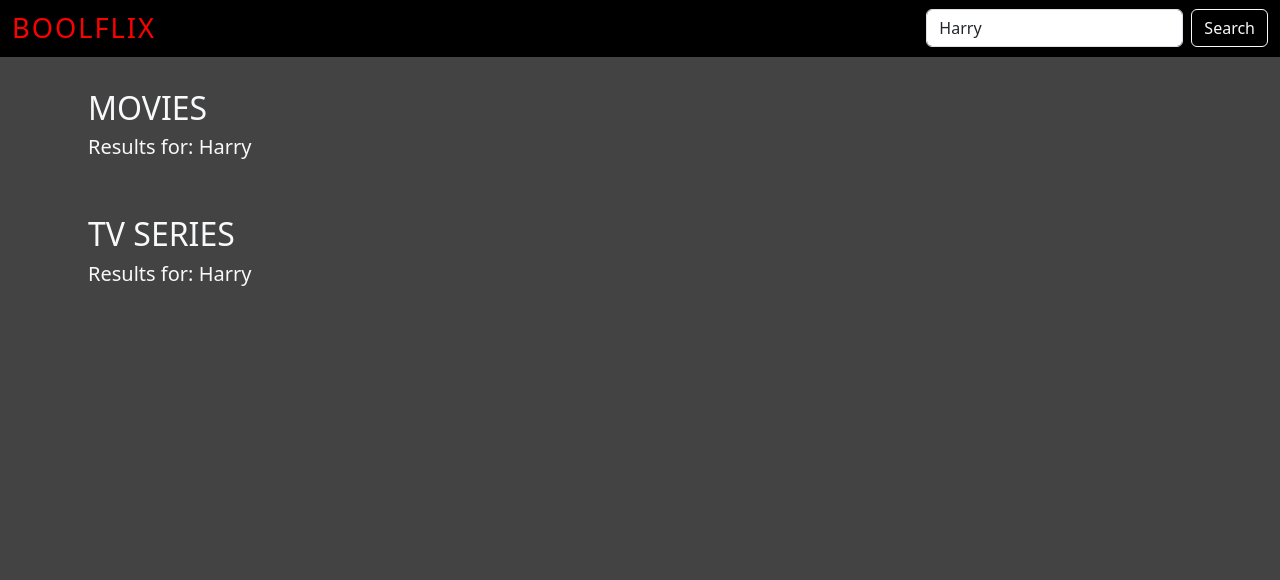
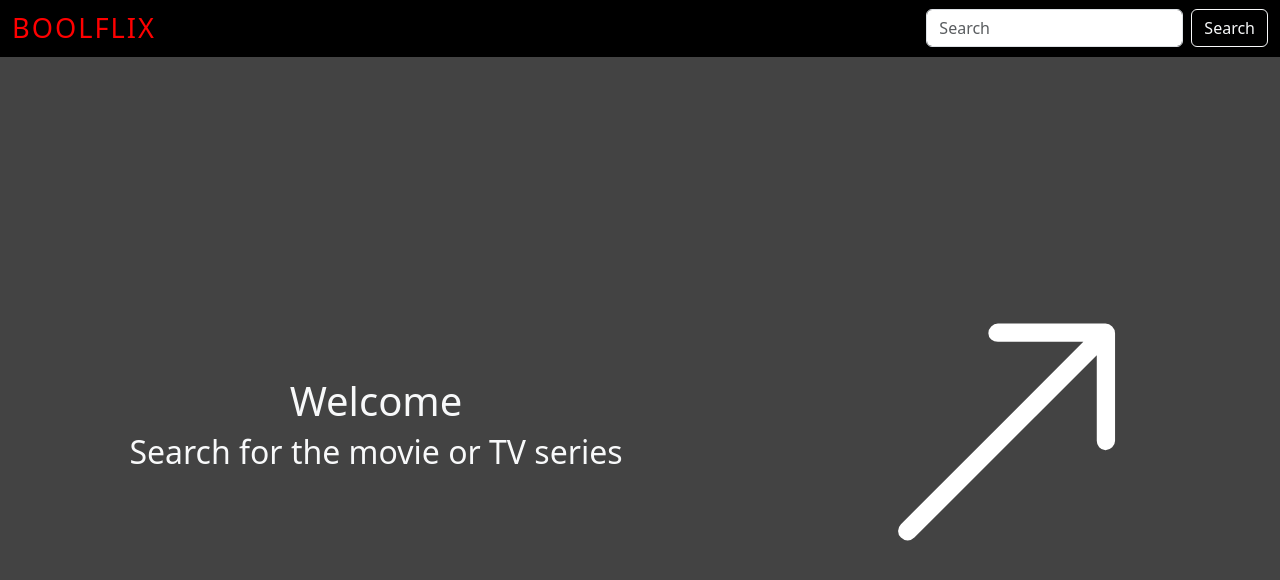
Before and after one commit to mattia-galasso/react-boolflix, a React (Vite) app: page / in a window 1280 px wide. Shown: the top 580 px of the page. Built offline with nearby package versions, Linux system fonts and the light colour scheme.

Commit message:
Add: Implement loading state, welcome component, and refactor HomePage to use Cards component

```diff
--- a/src/assets/css/index.css
+++ b/src/assets/css/index.css
@@ -1,10 +1,24 @@
 /*
-  GENERAL RULES
+GENERAL RULES
 */
 
 .bg-grey {
   background-color: #434343;
   min-height: calc(100vh - 56.8px);
+}
+
+/* WELCOME */
+
+.welcome-box {
+  display: flex;
+  justify-content: center;
+  align-items: center;
+  gap: 15rem;
+}
+
+.icon-arrow {
+  color: white;
+  font-size: 18rem;
 }
 
 /* NAVBAR */
@@ -39,10 +53,16 @@
   justify-content: center;
   align-items: center;
   overflow: hidden;
+  box-shadow: 0px 0px 13px 8px;
 }
 .cardElement ul {
   display: none;
   list-style-type: none;
+  opacity: 0;
+}
+
+.posterImage {
+  transition: opacity 0.4s ease;
 }
 
 .cardElement:hover .posterImage {
@@ -59,6 +79,7 @@
   padding: 0.8rem 1rem;
   text-align: left;
   overflow-y: auto;
+  opacity: 1;
 }
 
 .cardTitle {
@@ -75,3 +96,15 @@
 .starsColor {
   color: #ffbd00;
 }
+
+/* LOADING */
+.loading-box {
+  padding: 7rem 0;
+  text-align: center;
+  display: flex;
+  justify-content: center;
+  align-items: center;
+  gap: 0.6rem;
+  font-size: 1.4rem;
+  font-weight: 600;
+}
--- a/src/components/Card.jsx
+++ b/src/components/Card.jsx
@@ -1,31 +1,39 @@
 import LanguageFlag from "./LanguageFlag";
 import VoteRate from "./VoteRate";
+import Loading from "./Loading";
 
-export default function Card({ elements, loading }) {
+export default function Card({ elements, isLoading }) {
   /* NULL POSTER IMAGE */
   const posterImage = (path) => {
     if (path === null) return "./poster_null.png";
     else return "https://image.tmdb.org/t/p/w342" + path;
   };
 
+  if (isLoading) {
+    return <Loading />;
+  }
+  if (elements.length === 0) {
+    return <h5 className="text-light">Nessun risultato trovato...</h5>;
+  }
+
   return (
     <>
       <div className="cardsBox">
-        {elements.map((element) => (
-          <div className="cardElement">
+        {elements.map((element, index) => (
+          <div className="cardElement" key={index}>
             <img
               className="posterImage"
               src={posterImage(element.poster_path)}
-              alt={element.title || element.name}
+              alt={element.title ?? element.name}
             />
             <ul key={element.id}>
               <li>
                 <p className="cardTitle">Title:</p>{" "}
-                {element.title || element.name}
+                {element.title ?? element.name}
               </li>
               <li>
                 <p className="cardTitle">Original Title:</p>{" "}
-                {element.original_title || element.original_name}
+                {element.original_title ?? element.original_name}
               </li>
               <VoteRate vote={element.vote_average} />
               <LanguageFlag language={element.original_language} />
--- /dev/null
+++ b/src/components/Cards.jsx
@@ -0,0 +1,33 @@
+import { useSearchFunction } from "../contexts/SearchContext";
+import Card from "./Card";
+
+export default function Cards() {
+  const { movieList, seriesList, isLoading, searchedInput } =
+    useSearchFunction();
+
+  return (
+    <>
+      <div className="bg-grey">
+        <div className="main-box">
+          <div className="ps-4 pb-4">
+            <h2 className="text-light">MOVIES</h2>
+            <h5 className="text-light">Results for: {searchedInput}</h5>
+          </div>
+          <Card elements={movieList} loading={isLoading} />
+
+          <div className="px-4 py-4">
+            <h2 className="text-light">TV SERIES</h2>
+            <h5 className="text-light">Results for: {searchedInput}</h5>
+          </div>
+          <Card elements={seriesList} loading={isLoading} />
+        </div>
+      </div>
+    </>
+  );
+}
+
+{
+  /*         <div className="loading-box">
+          <Loading />
+        </div> */
+}
--- /dev/null
+++ b/src/components/Loading.jsx
@@ -0,0 +1,10 @@
+export default function Loading() {
+  return (
+    <>
+      <div className="alert alert-info container loading">
+        <div class="spinner-border text-info" role="status"></div>
+        Loading...
+      </div>
+    </>
+  );
+}
--- a/src/components/VoteRate.jsx
+++ b/src/components/VoteRate.jsx
@@ -1,6 +1,3 @@
-/* BOOTSTRAP ICONS */
-import "bootstrap-icons/font/bootstrap-icons.min.css";
-
 export default function VoteRate({ vote }) {
   /* VOTE STARS */
   const voteStars = (vote) => {
--- /dev/null
+++ b/src/components/Welcome.jsx
@@ -0,0 +1,15 @@
+export default function Welcome() {
+  return (
+    <>
+      <div className="text-center welcome-box bg-grey">
+        <div>
+          <h1 className="text-light">Welcome </h1>
+          <h2 className="text-light">Search for the movie or TV series </h2>
+        </div>
+        <div className="icon-arrow">
+          <i className="bi bi-arrow-up-right"></i>
+        </div>
+      </div>
+    </>
+  );
+}
--- a/src/contexts/SearchContext.jsx
+++ b/src/contexts/SearchContext.jsx
@@ -7,13 +7,11 @@ const APIKey = "e1bf65829171b3ed59447bd3240e2bcf";
 
 function SearchProvider({ children }) {
   //* useSTATE CONSTANT
-  const [searchedInput, setSearchedInput] = useState("Harry");
+  const [searchedInput, setSearchedInput] = useState("");
   const [movieList, setMovieList] = useState([]);
   const [seriesList, setSeriesList] = useState([]);
-
-  /*
-  ! STATE SE SI STA CERCANDO (isSearching)
-  */
+  const [isSearching, setIsSearching] = useState(false);
+  const [isLoading, setIsLoading] = useState(false);
 
   //* MOVIE API FUNCTION
   function getMovies(query) {
@@ -40,12 +38,16 @@ function SearchProvider({ children }) {
   const handleSearchSubmit = (e) => {
     e.preventDefault();
 
+    setIsSearching(true);
+    setIsLoading(true);
+
     /* PROMISE ALL MULTIPLE API REQUEST */
     Promise.all([getMovies(searchedInput), getSeries(searchedInput)])
       //
       .then(([moviesRespose, seriesResponse]) => {
         setMovieList(moviesRespose.data.results);
         setSeriesList(seriesResponse.data.results);
+        setIsLoading(false);
       })
       //
       .catch((err) => {
@@ -60,6 +62,8 @@ function SearchProvider({ children }) {
     handleSearchSubmit,
     movieList,
     seriesList,
+    isSearching,
+    isLoading,
   };
 
   return (
--- a/src/main.jsx
+++ b/src/main.jsx
@@ -4,6 +4,9 @@ import { createRoot } from "react-dom/client";
 /* Import Bootstrap */
 import "bootstrap/dist/css/bootstrap.min.css";
 import * as bootstrap from "bootstrap";
+
+/* BOOTSTRAP ICONS */
+import "bootstrap-icons/font/bootstrap-icons.min.css";
 
 /* Import Local Assets */
 import "./assets/css/index.css";
--- a/src/pages/HomePage.jsx
+++ b/src/pages/HomePage.jsx
@@ -1,26 +1,9 @@
-import Card from "../components/Card";
+import Cards from "../components/Cards";
+import Welcome from "../components/Welcome";
 import { useSearchFunction } from "../contexts/SearchContext";
 
 export default function HomePage() {
-  const { movieList, seriesList, searchedInput } = useSearchFunction();
+  const { isSearching } = useSearchFunction();
 
-  return (
-    <>
-      <div className="bg-grey">
-        <div className="main-box">
-          <div className="ps-4 pb-4">
-            <h2 className="text-light">MOVIES</h2>
-            <h5 className="text-light">Results for: {searchedInput}</h5>
-          </div>
-          <Card elements={movieList} />
-
-          <div className="px-4 py-4">
-            <h2 className="text-light">TV SERIES</h2>
-            <h5 className="text-light">Results for: {searchedInput}</h5>
-          </div>
-          <Card elements={seriesList} />
-        </div>
-      </div>
-    </>
-  );
+  return isSearching ? <Cards /> : <Welcome />;
 }
```
